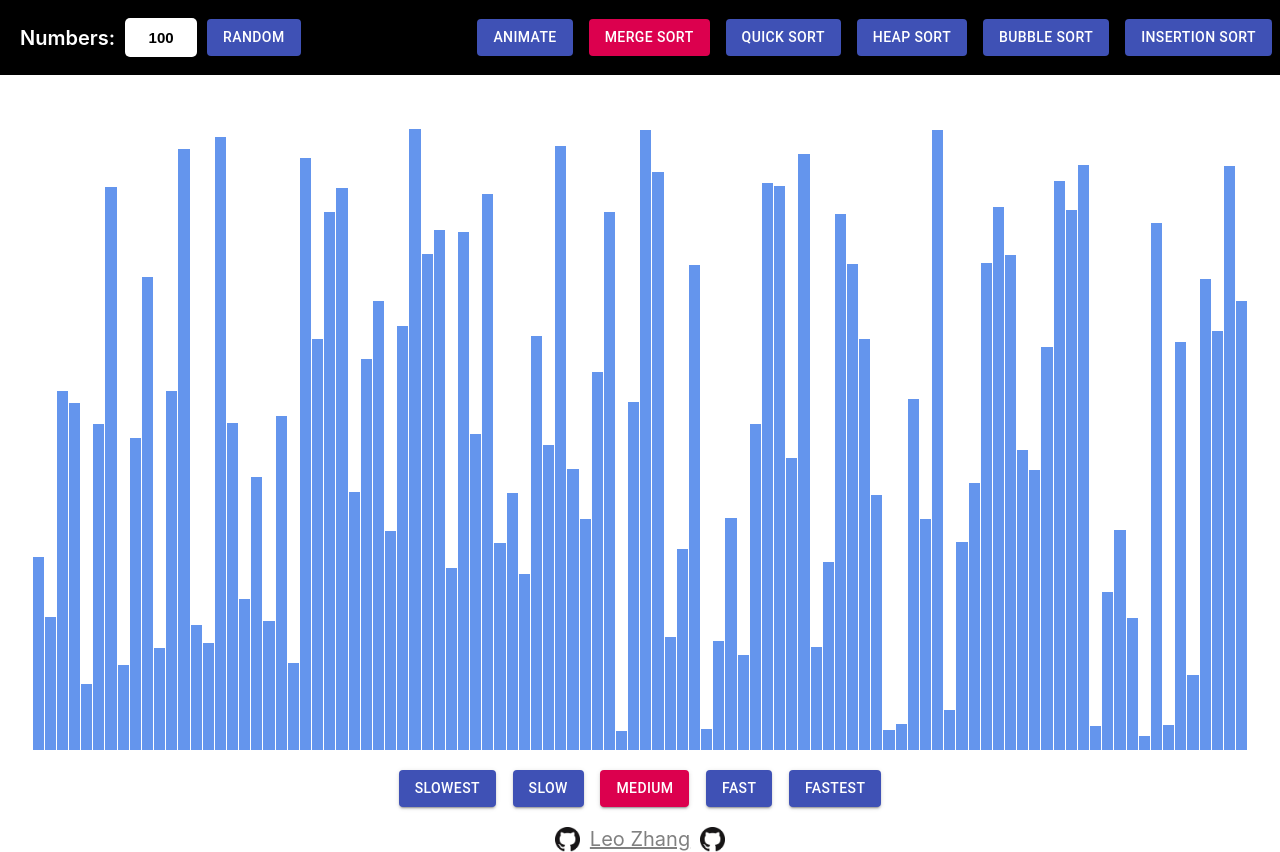
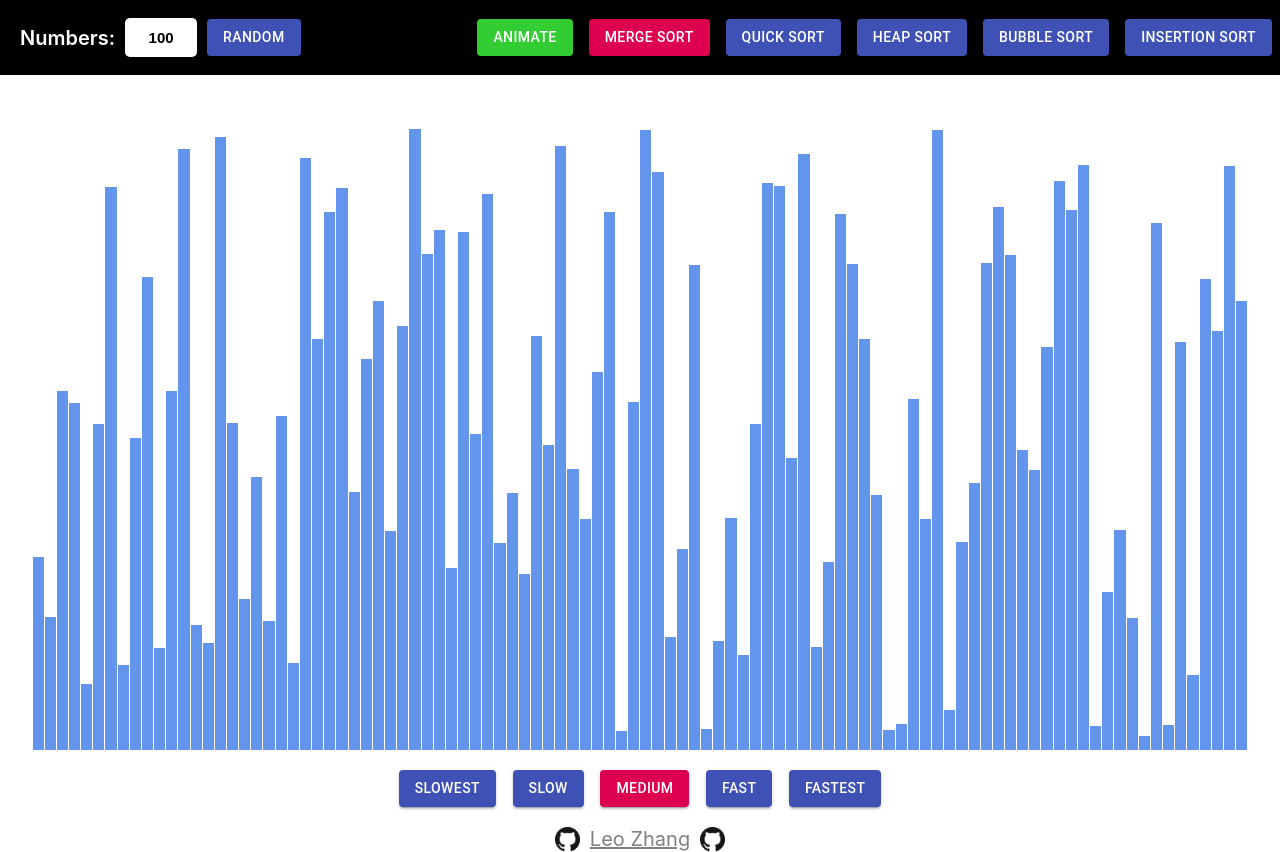
Before and after one commit to TerryHintz/sorting_visualizer, a React (Create React App) app: page / in a window 1280 px wide. Built offline with nearby package versions, Linux system fonts and the light colour scheme.

Commit message:
animation button green

```diff
--- a/src/sort/header.js
+++ b/src/sort/header.js
@@ -3,7 +3,6 @@ import './sort.css';
 import Button from '@material-ui/core/Button';
 
 const sorting_methods = [
-    "Animate",
     "Merge Sort",
     "Quick Sort",
     "Heap Sort",
@@ -17,7 +16,10 @@ class Header extends Component {
     }
 
     handleChange = (event) =>{
-        const {name, value} = event.target;
+        let {name, value} = event.target;
+        if(value > 1000){
+            value = 1000;
+        }
         this.setState({[name]: value})
     }
 
@@ -44,6 +46,16 @@ class Header extends Component {
                         </Button>
                     </div>
                     <div className='header-section'>
+                        <Button
+                            disabled={this.props.working}
+                            className={this.props.working ? 'disable-button header-button' : 'header-button'}
+                            style={{backgroundColor: 'limegreen'}}
+                            key={'animate'}
+                            variant='contained'
+                            onClick={() => this.props.handleSort('Animate', [], 0)}
+                        >
+                            {'Animate'}
+                        </Button>
                         {sorting_methods.map((method) => {
                             return (
                                 <Button
```
